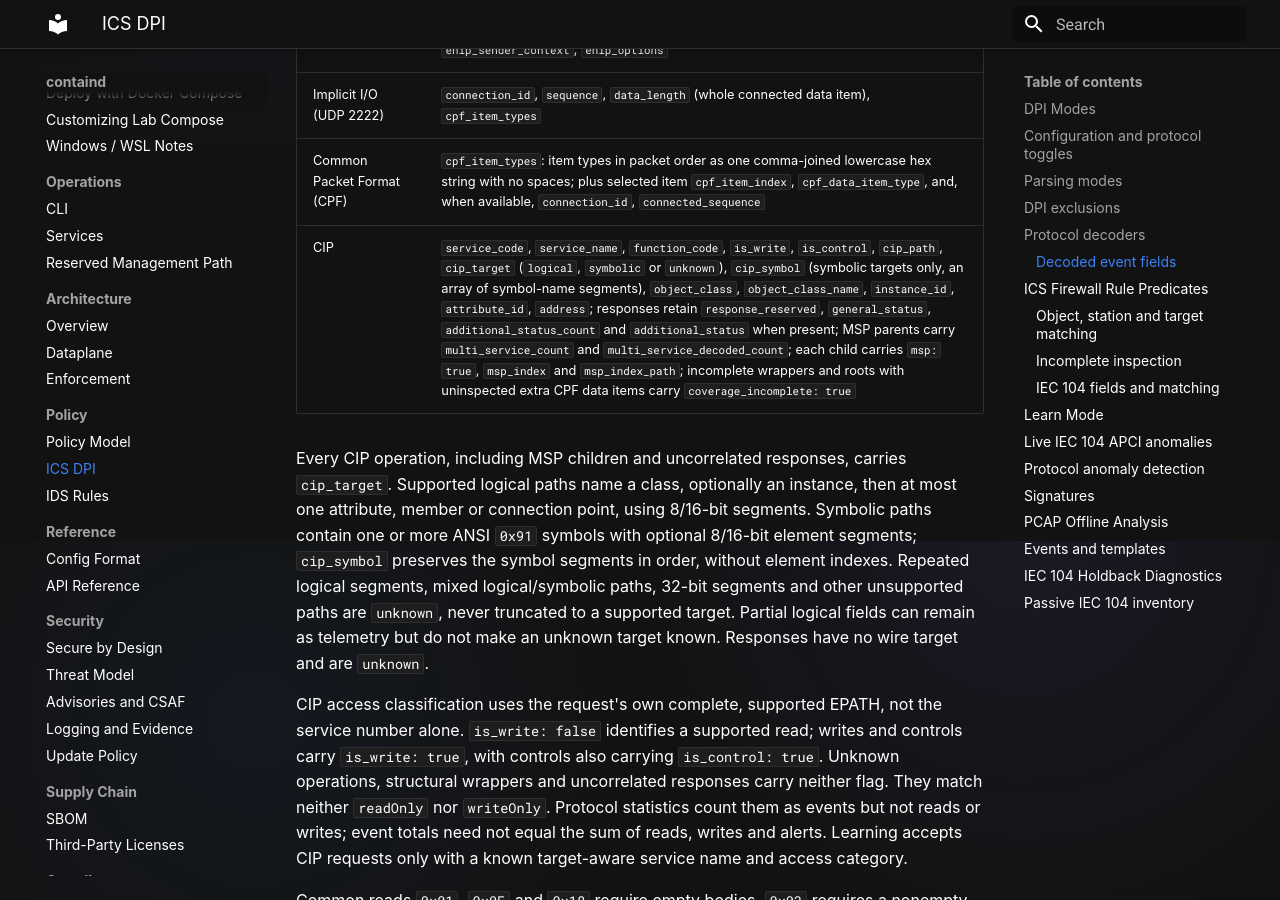
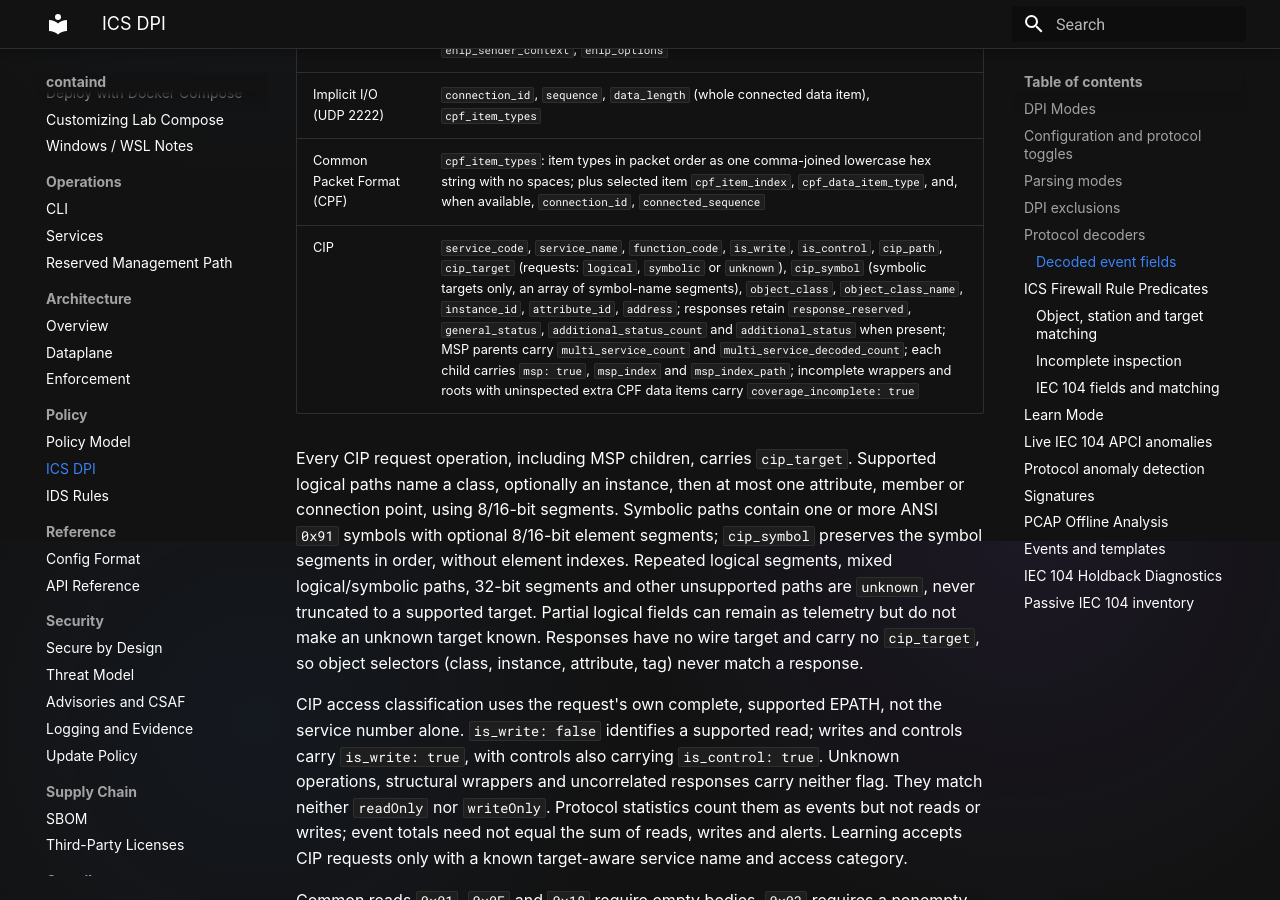
Before and after one commit to tonylturner/containd, an MkDocs documentation site: the page built from docs/mkdocs/ics-dpi.md, in a window 1280 px wide and 900 px high, scrolled down 8459 px. Built offline with MkDocs 1.6.1 and Material for MkDocs 9.7.7, drawn with Linux system fonts in a browser that asks for light colours.

Commit message:
CIP responses carry no cip_target
A response has no wire target. Emitting cip_target: unknown on every
response made object-selector DENY rules match all replies.

```diff
--- a/docs/mkdocs/ics-dpi.md
+++ b/docs/mkdocs/ics-dpi.md
@@ -324,17 +324,17 @@ UDP port 44818 carries encapsulation commands such as ListIdentity, decoded like
 | Encapsulation | `enip_command` (name), `enip_command_code`, `enip_session_handle`, `enip_status`, `enip_sender_context`, `enip_options` |
 | Implicit I/O (UDP 2222) | `connection_id`, `sequence`, `data_length` (whole connected data item), `cpf_item_types` |
 | Common Packet Format (CPF) | `cpf_item_types`: item types in packet order as one comma-joined lowercase hex string with no spaces; plus selected item `cpf_item_index`, `cpf_data_item_type`, and, when available, `connection_id`, `connected_sequence` |
-| CIP | `service_code`, `service_name`, `function_code`, `is_write`, `is_control`, `cip_path`, `cip_target` (`logical`, `symbolic` or `unknown`), `cip_symbol` (symbolic targets only, an array of symbol-name segments), `object_class`, `object_class_name`, `instance_id`, `attribute_id`, `address`; responses retain `response_reserved`, `general_status`, `additional_status_count` and `additional_status` when present; MSP parents carry `multi_service_count` and `multi_service_decoded_count`; each child carries `msp: true`, `msp_index` and `msp_index_path`; incomplete wrappers and roots with uninspected extra CPF data items carry `coverage_incomplete: true` |
+| CIP | `service_code`, `service_name`, `function_code`, `is_write`, `is_control`, `cip_path`, `cip_target` (requests: `logical`, `symbolic` or `unknown`), `cip_symbol` (symbolic targets only, an array of symbol-name segments), `object_class`, `object_class_name`, `instance_id`, `attribute_id`, `address`; responses retain `response_reserved`, `general_status`, `additional_status_count` and `additional_status` when present; MSP parents carry `multi_service_count` and `multi_service_decoded_count`; each child carries `msp: true`, `msp_index` and `msp_index_path`; incomplete wrappers and roots with uninspected extra CPF data items carry `coverage_incomplete: true` |
 
-Every CIP operation, including MSP children and uncorrelated responses, carries
-`cip_target`. Supported logical paths name a class, optionally an instance,
+Every CIP request operation, including MSP children, carries `cip_target`. Supported logical paths name a class, optionally an instance,
 then at most one attribute, member or connection point, using 8/16-bit segments.
 Symbolic paths contain one or more ANSI `0x91` symbols with optional 8/16-bit
 element segments; `cip_symbol` preserves the symbol segments in order, without
 element indexes. Repeated logical segments, mixed logical/symbolic paths,
 32-bit segments and other unsupported paths are `unknown`, never truncated to
 a supported target. Partial logical fields can remain as telemetry but do not
-make an unknown target known. Responses have no wire target and are `unknown`.
+make an unknown target known. Responses have no wire target and carry no `cip_target`, so object
+selectors (class, instance, attribute, tag) never match a response.
 
 CIP access classification uses the request's own complete, supported EPATH,
 not the service number alone. `is_write: false` identifies a supported read;
```
Also changed, not shown: CHANGELOG.md, 2 other files.
